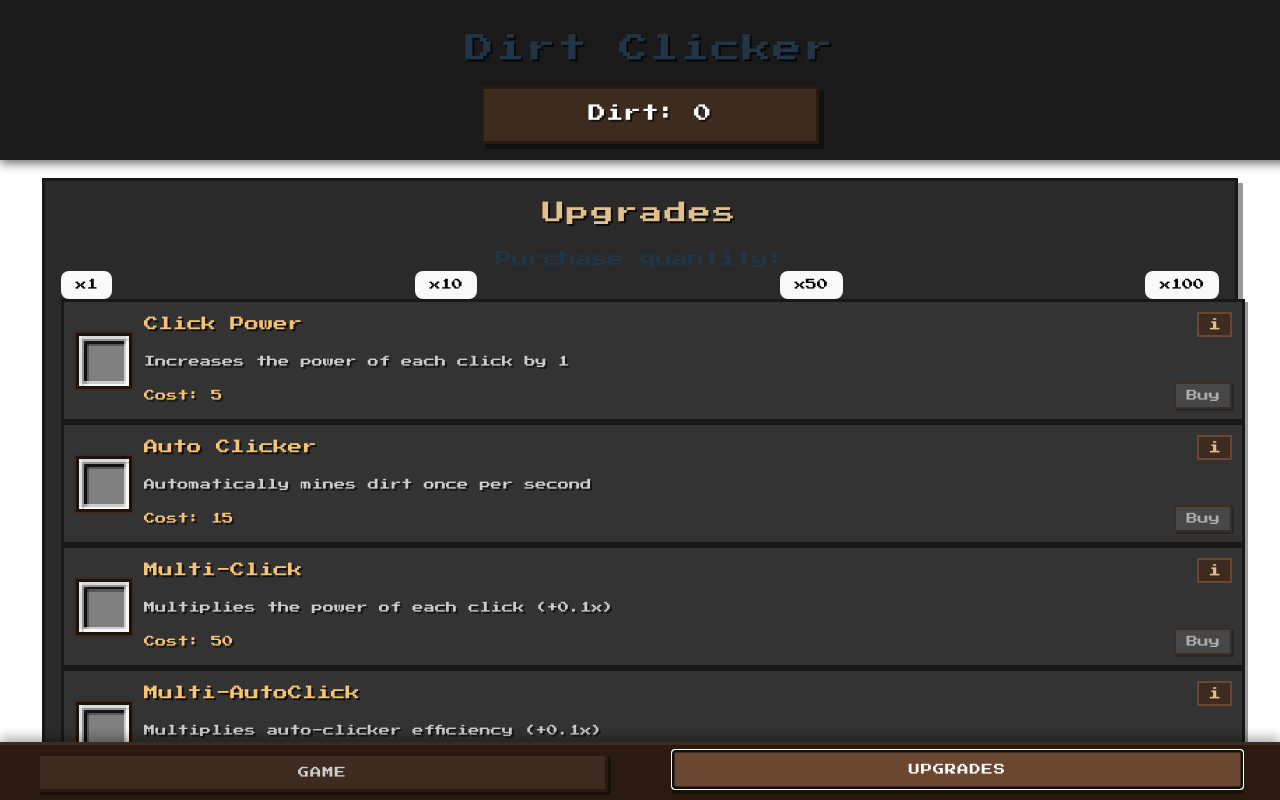
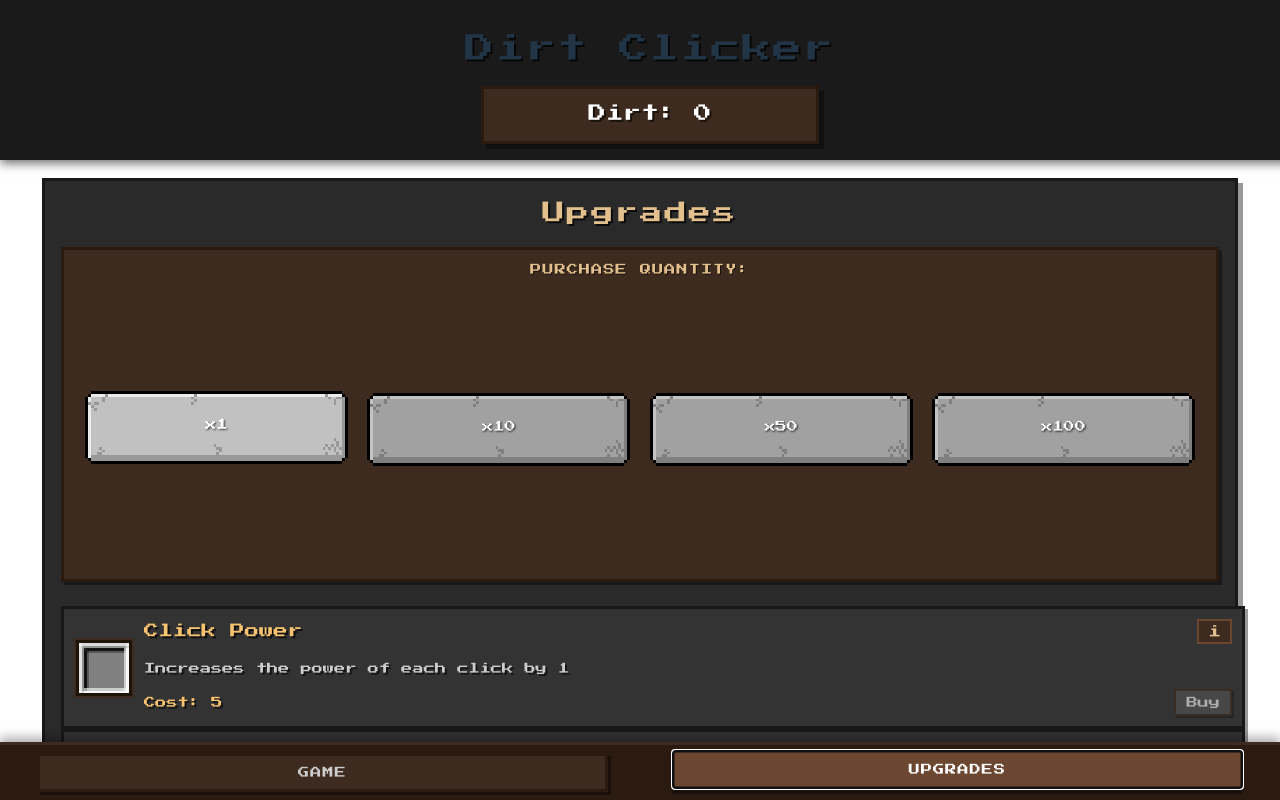
Before and after one commit to Vergusha/dirt-clicker, a React (Vite) app: page / in a window 1280 px wide. Both pictures are taken after a click on the button "UPGRADES". Shown: the top 800 px of the page. Built offline with nearby package versions, Linux system fonts and the light colour scheme.

Commit message:
Кнопки количества

```diff
--- a/src/App.css
+++ b/src/App.css
@@ -512,37 +512,55 @@ button {
 
 .quantity-buttons {
   display: flex;
-  justify-content: space-between;
-  gap: 0.2rem; /* Reduced gap between buttons */
+  justify-content: center;
+  gap: 0.2rem; /* Маленький отступ между кнопками */
 }
 
 .quantity-btn {
+  position: relative;
+  padding: 0;
+  border: none;
+  background: transparent;
+  cursor: pointer;
+  width: auto;
+  height: auto;
+  display: flex;
+  align-items: center;
+  justify-content: center;
+  transition: transform 0.1s, filter 0.1s;
   flex: 1;
-  padding: 0.5rem 0;
-  background-color: #2a1a10;
-  border: 2px solid #1a0e08;
-  color: #ccc;
+}
+
+.button-image {
+  width: 100%;
+  height: auto;
+  image-rendering: pixelated;
+  display: block;
+}
+
+.quantity-btn-text {
+  position: absolute;
+  top: 50%;
+  left: 50%;
+  transform: translate(-50%, -50%);
+  color: #fff;
+  font-weight: bold;
   font-size: 0.7rem;
-  text-shadow: 1px 1px 0px rgba(0, 0, 0, 0.7);
-  transition: all 0.1s;
-  cursor: pointer;
-  image-rendering: pixelated;
+  text-shadow: 1px 1px 2px rgba(0, 0, 0, 0.8);
+  z-index: 1;
+}
+
+.quantity-btn:hover {
+  filter: brightness(1.1);
 }
 
 .quantity-btn.active {
-  background-color: #6b4731;
-  color: #fff;
   transform: translateY(-2px);
-  box-shadow: 0px 3px 0px rgba(0, 0, 0, 0.4);
-}
-
-.quantity-btn:hover:not(.active) {
-  background-color: #3d2b1f;
+  filter: brightness(1.2);
 }
 
 .quantity-btn:active {
   transform: translateY(1px);
-  box-shadow: 0px 1px 0px rgba(0, 0, 0, 0.4);
 }
 
 /* Quantity tag inside upgrade buttons */
@@ -716,7 +734,7 @@ button {
   height: auto;
   border-radius: 0px;
   background-color: #3d2b1f;
-  border: 3px solid #2a1a10;
+  border: 3px солидный #2a1a10;
   color: #e2c08d;
   font-family: 'Press Start 2P', 'VT323', monospace;
   font-size: 0.9rem;
--- a/src/components/Upgrades/PurchaseQuantitySelector.tsx
+++ b/src/components/Upgrades/PurchaseQuantitySelector.tsx
@@ -1,5 +1,6 @@
 import React from 'react';
 import { PurchaseQuantity } from '../../types';
+import buttonImage from '../../assets/button.png';
 
 interface PurchaseQuantitySelectorProps {
   purchaseQuantity: PurchaseQuantity;
@@ -17,16 +18,17 @@ export const PurchaseQuantitySelector: React.FC<PurchaseQuantitySelectorProps> =
   const quantities: PurchaseQuantity[] = [1, 10, 50, 100];
 
   return (
-    <div className="purchase-quantity-selector">
-      <span className="purchase-quantity-label">Purchase quantity:</span>
+    <div className="quantity-selector">
+      <div className="quantity-label">Purchase Quantity:</div>
       <div className="quantity-buttons">
         {quantities.map(quantity => (
           <button
             key={quantity}
-            className={`quantity-button ${purchaseQuantity === quantity ? 'active' : ''}`}
+            className={`quantity-btn ${purchaseQuantity === quantity ? 'active' : ''}`}
             onClick={() => setPurchaseQuantity(quantity)}
           >
-            x{quantity}
+            <img src={buttonImage} alt="Button" className="button-image" />
+            <span className="quantity-btn-text">x{quantity}</span>
           </button>
         ))}
       </div>
```
Also changed, not shown: src/assets/button.png (added).
